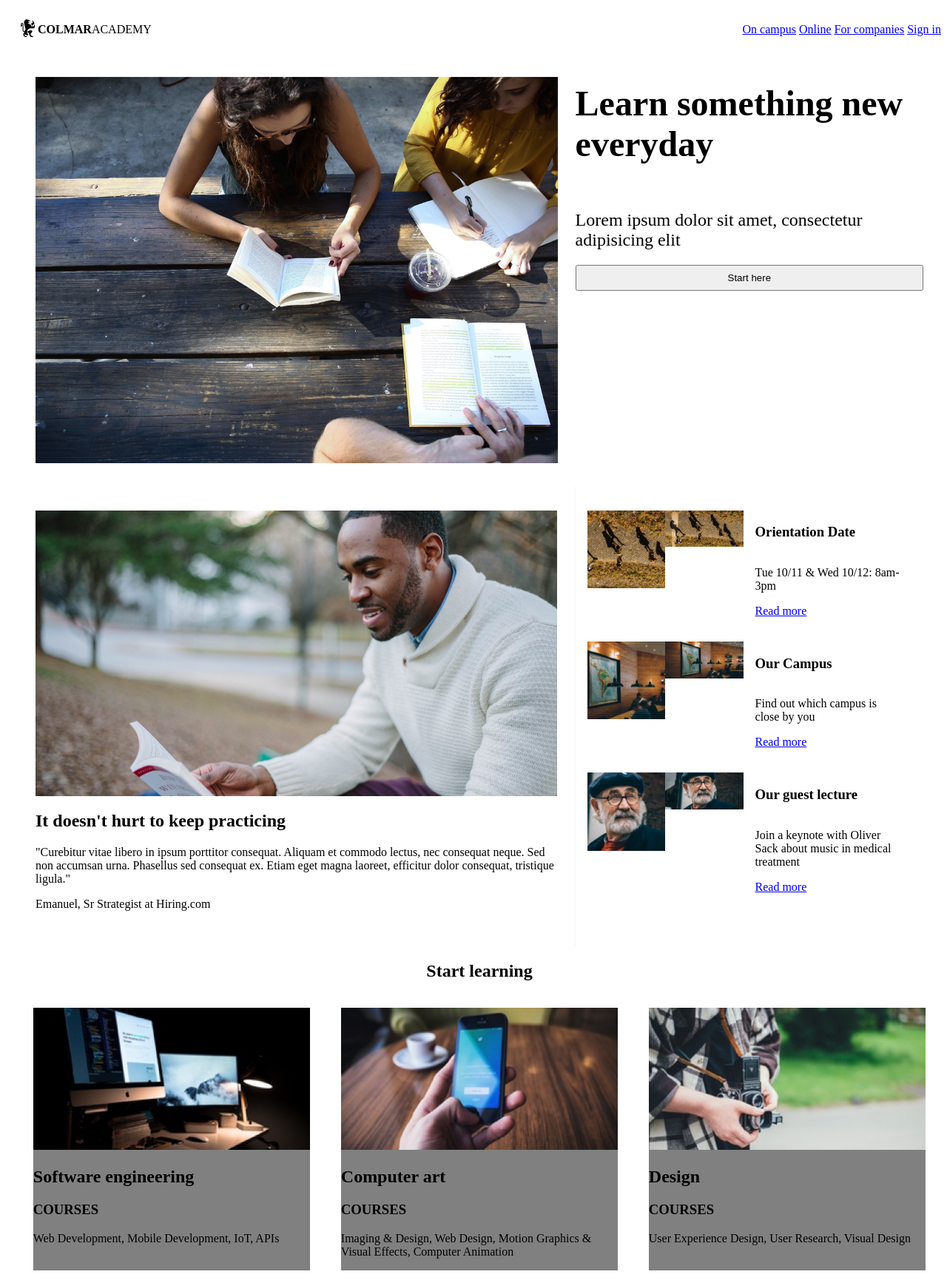
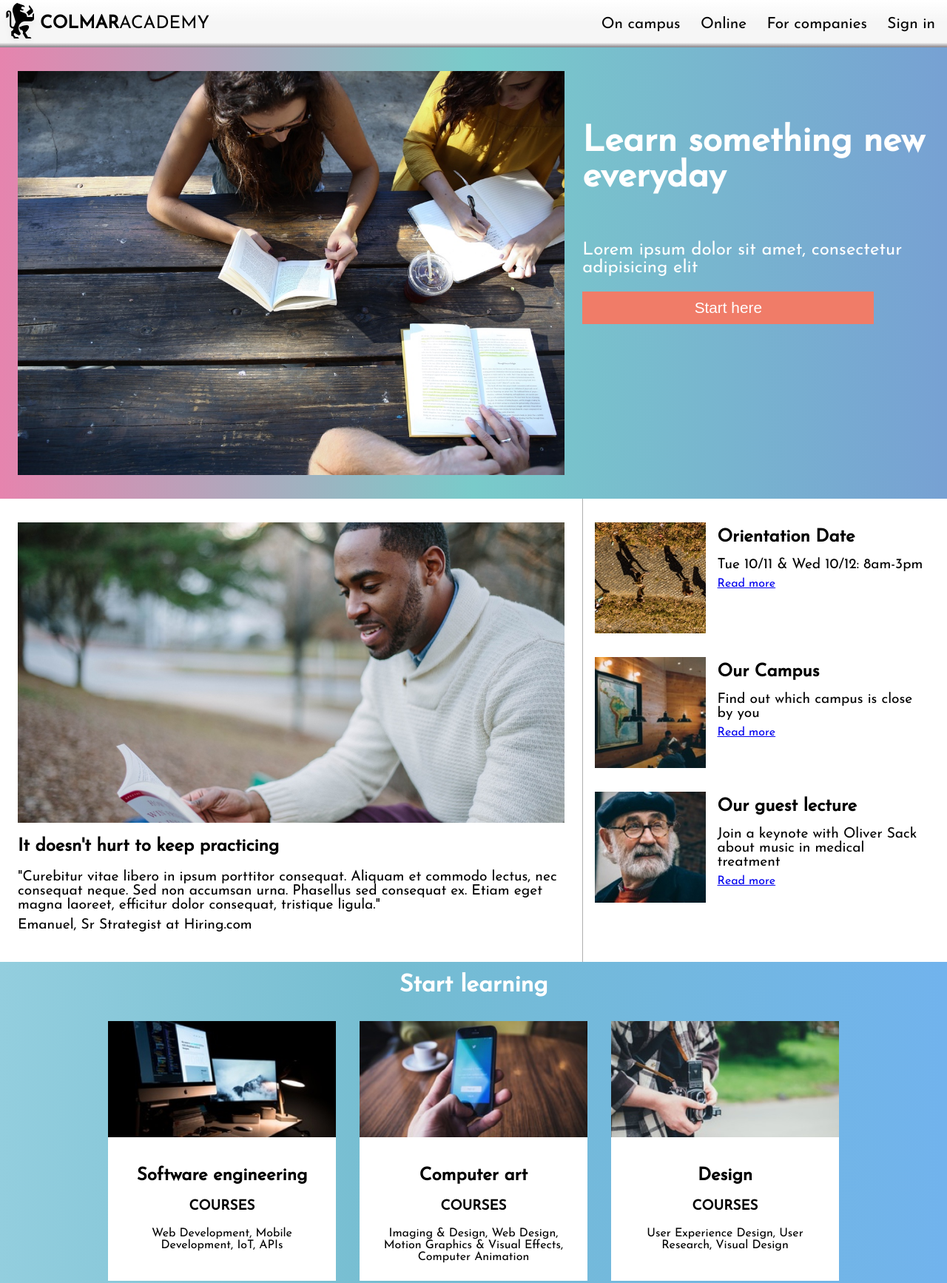
Before and after one commit to nishavasan/ColmarAcademy, a plain HTML site: page index.html in a window 1280 px wide. Shown: the top 1734 px of the page at 74% size. Drawn offline with Linux system fonts and the light colour scheme.

Commit message:
updated css stylesheet

```diff
--- a/resources/CSS/style.css
+++ b/resources/CSS/style.css
@@ -1,11 +1,14 @@
-#body{
-  margin-left: 24px;
-}
-@media only screen and (min-width: 891px){
-.mobileimg{
+@media only screen and (min-width: 481px){
+#mobileimg, .mobile-container{
   display: none;
 }
 }
+
+#body{
+  margin:0px;
+  font-family: 'Josefin Sans', sans-serif;
+}
+
 /*Header Styles*/
 header{
   height:64px;
@@ -16,12 +19,31 @@ header{
   flex-wrap: wrap;
   justify-content: space-between;
   align-items: center;
+  background: linear-gradient(to bottom, rgba(255,255,255,1) 0%, rgba(246,246,246,1) 47%, rgba(246,246,246,1) 50%, rgba(246,246,246,1) 53%, rgba(246,246,246,1) 56%, rgba(246,246,246,1) 60%, rgba(246,246,246,1) 64%, rgba(246,246,246,1) 69%, rgba(246,246,246,1) 73%, rgba(246,246,246,1) 76%, rgba(246,246,246,1) 79%, rgba(246,246,246,1) 82%, rgba(246,246,246,1) 86%, rgba(246,246,246,1) 90%, rgba(135,130,135,1) 100%);
 }
 
+.header p{
+  font-size: 1.5em;
+}
+
+.header nav{
+  font-size: 1.3em;
+}
+.header a{
+  text-decoration: none;
+  color:black;
+  margin: 0.3rem 1rem 0.3rem 0.3rem;
+}
+.header a:hover{
+  text-decoration: underline;
+}
 .headerlogo{
 display: flex;
+align-items: center;
 }
-
+.headerlogo img{
+  height: 4rem;
+}
 header nav ul{
   display: flex;
 }
@@ -33,7 +55,8 @@ header nav ul{
 .flex-content {
   display: flex;
   justify-content: center;
-  padding: 0 1.5rem;
+  padding-left: 1.5rem;
+  flex-basis: 0.5;
 }
 
 .main-content {
@@ -54,10 +77,18 @@ header nav ul{
 width: 40%;}
 
 /*section 1 styles*/
+#section1{
+  background: #77A1D3;  /* fallback for old browsers */
+background: -webkit-linear-gradient(to right, #E684AE, #79CBCA, #77A1D3);  /* Chrome 10-25, Safari 5.1-6 */
+background: linear-gradient(to right, #E684AE, #79CBCA, #77A1D3); /* W3C, IE 10+/ Edge, Firefox 16+, Chrome 26+, Opera 12+, Safari 7+ */
+}
+
 .learn-container{
   display: flex;
   flex-flow: wrap column;
   justify-content: center;
+  margin-top:4rem;
+  color: white;
 }
 
 .learn-container h1{
@@ -71,15 +102,33 @@ width: 40%;}
 }
 
 button{
-  padding:8px 0px;
+  padding:10px;
+  width: 80%;
+  background: rgba(240,124,104,1);
+  font-size: 1.3em;
+  color: white;
+  border: none;
 }
 
+button:hover{
+  -webkit-box-shadow: 6px 18px 38px -8px rgba(128,118,128,1);
+-moz-box-shadow: 6px 18px 38px -8px rgba(128,118,128,1);
+box-shadow: 6px 18px 38px -8px rgba(128,118,128,1);
+}
 /*section 2 styles*/
 #section2{
   display:flex;
 }
 #section2 .main-content{
-  border-right: 1px solid rgb(245, 245, 245);
+  border-right: 1px solid #afafaf;
+}
+
+#section2 .main-content h1{
+  font-weight: bold;
+}
+
+#section2 p{
+font-size: 1.2em;
 }
 
 .flex-content .info-supporting-content {
@@ -107,25 +156,38 @@ button{
   flex-direction: column;
   width:65%;
   padding: 0 1rem 0 1rem;
-  justify-content: center;
+  margin: 0;
 }
 
+.info-text h3, p{
+  margin:0.5rem 0rem;
+}
 /*Section 3 styles*/
  #Section3 h1{
    text-align: center;
+   font-size: 2em;
+   margin:0;
+   padding: 1rem;
+   color:white;
  }
+
+#Section3{
+  background: linear-gradient(to right, rgba(147,206,222,1) 0%, rgba(117,189,209,1) 41%, rgba(113,179,237,1) 100%);
+}
 
 .course-grid{
   display: flex;
   flex-wrap: wrap;
-  justify-content: space-around;
+  justify-content: center;
   width:auto;
+  padding:0 1.5rem;
 }
 
 .course-container{
-  background-color: grey;
-  width: 30%;
+  background-color: white;
+  width: 25%;
   margin: 1rem;
+
 }
 
 .course-image-container{
@@ -138,19 +200,53 @@ button{
   height:auto;
 }
 
+.course-text{
+  text-align: center;
+  padding:1rem;
+}
+
+.course-container:hover{
+  background-color: rgba(240,124,104,1);
+  color:white;
+}
+
+
 /*Section 4 styles*/
 #section4 h1{
   text-align: center;
+  font-size: 2em;
 }
 
+#section4 p{
+  font-size: 1.2em;
+}
 .thesis{
   display: flex;
+  border-bottom: 1px solid #afafaf;
+  padding-left: 1.5rem;
 }
 
 .thesis-info{
   padding-top: 1rem;
 }
 
+
+.info-text h3{
+  font-size: 1.5em;
+}
+
+#section4 h4{
+  font-size: 1.2em;
+  font-weight: lighter;
+}
+
+.yellow:hover{
+  background: #ffec72;
+}
+
+.pink:hover{
+  background:#ff9ec9;
+}
 /*Footer styles*/
 footer{
   display:flex;
@@ -158,4 +254,14 @@ footer{
   justify-content: space-between;
   align-items: center;
   width: 100%;
+  font-size: 1.2em;
+  font-weight: lighter;
+  margin-top:0.3rem;
 }
+
+.footer-links a{
+  text-decoration: none;
+  margin: 0.3rem 2rem 0.3rem 0.3rem;
+  color:black;
+
+}
```
